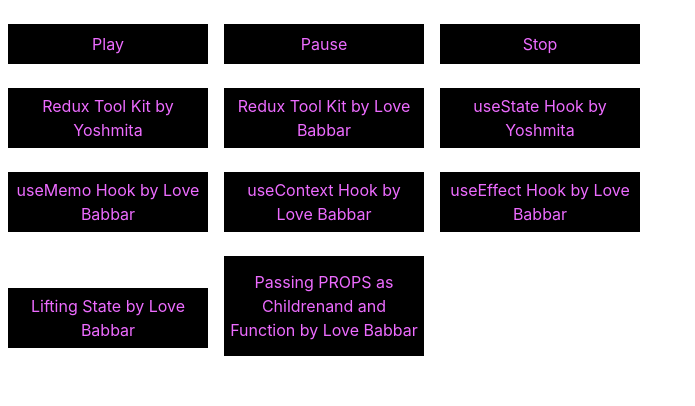
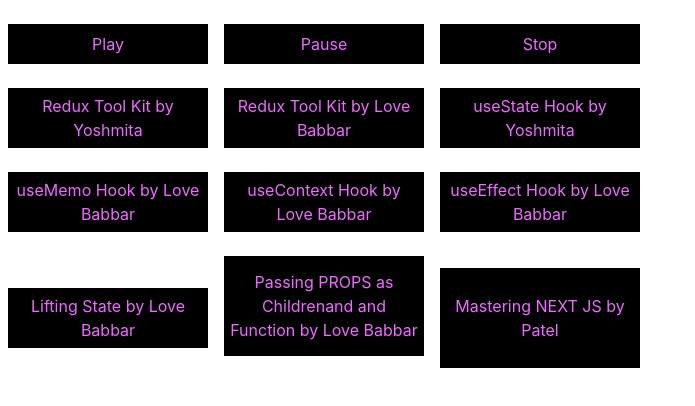
Before and after one commit to techie23456/reactVideos, a React (Vite) app: page / in a window 1280 px wide. Shown: the top 406 px of the page, without its empty margins (0-695 px from the left). Built offline with nearby package versions, Linux system fonts and the light colour scheme.

Commit message:
pushing....

```diff
--- a/src/App.jsx
+++ b/src/App.jsx
@@ -92,6 +92,8 @@
         <button className="mx-2 px-1  bg-black text-fuchsia-400 w-50 h-25 cursor-pointer"
        onClick={()=>setVideoId('BBgSB2bLy60')}>Passing PROPS as Childrenand and Function by Love Babbar</button>
 
+ <button className="m-2 px-1  bg-black text-fuchsia-400 w-50 h-25 cursor-pointer"
+       onClick={()=>setVideoId('3qGQ4dGA42o')}>Mastering NEXT JS by Patel</button>
 
     </div>
   );
```
